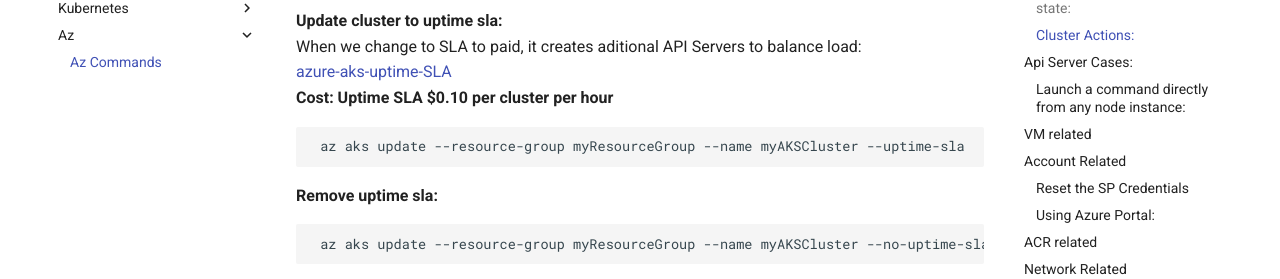
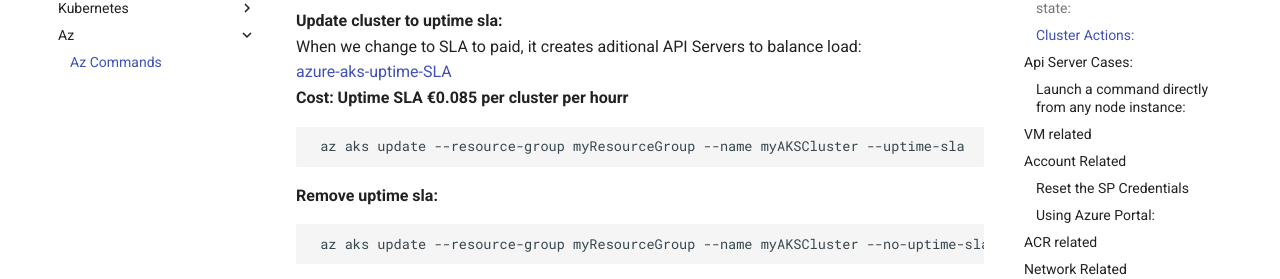
Before and after one commit to tmcmm/k8s-documentation, an MkDocs documentation site: the page built from docs/howto/az/az-help.md, in a window 1280 px wide and 900 px high, scrolled down 3164 px. Shown: the part 172-451 px from the top of the window. Built offline with MkDocs 1.6.1 and Material for MkDocs 9.7.7, drawn with Linux system fonts in a browser that asks for light colours.

Commit message:
Update az-help.md
cost uptime SLA

````diff
--- a/docs/howto/az/az-help.md
+++ b/docs/howto/az/az-help.md
@@ -128,7 +128,7 @@ az aks create --resource-group myResourceGroup --name myAKSCluster --uptime-sla
 __Update cluster to uptime sla:__<br>
 When we change to SLA to paid, it creates aditional API Servers to balance load:<br>
 [azure-aks-uptime-SLA](https://docs.microsoft.com/en-us/azure/aks/uptime-sla#modify-an-existing-cluster-to-use-uptime-sla "Azure AKS Uptime SLA")<br>
-__Cost: Uptime SLA	$0.10 per cluster per hour__<br>
+__Cost: Uptime SLA	€0.085 per cluster per hourr__<br>
 ```
  az aks update --resource-group myResourceGroup --name myAKSCluster --uptime-sla
 ```
````
